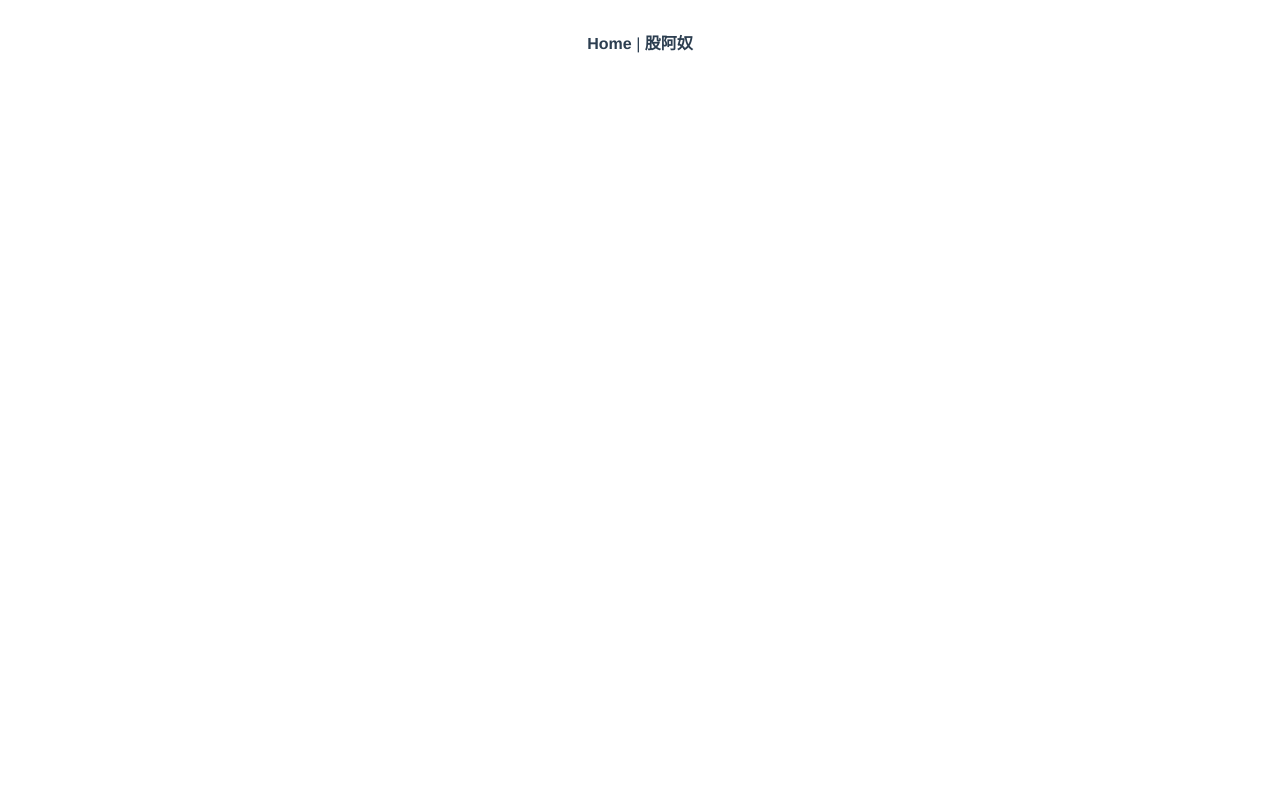
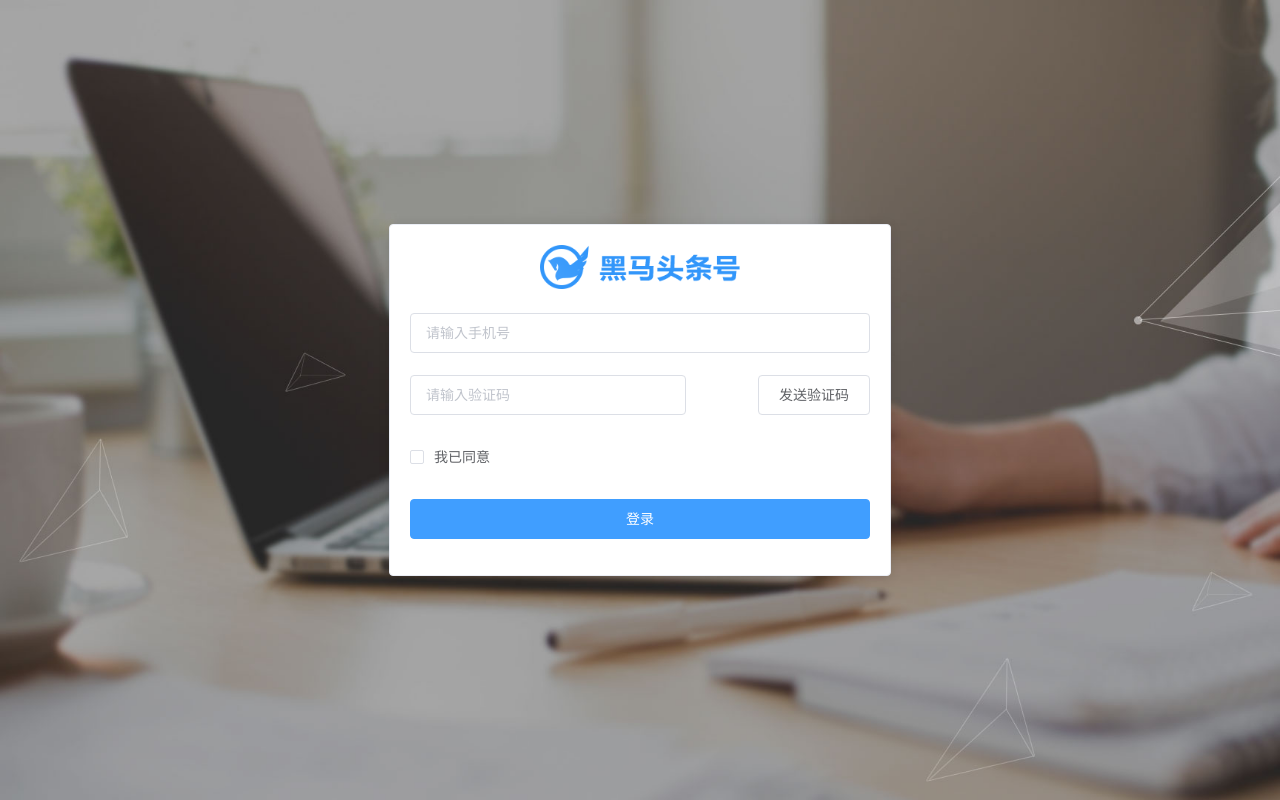
Before and after one commit to conghui1115/toutiao-pc, a Vue app: page /#/login in a window 1280 px wide. Built offline with nearby package versions, Linux system fonts and the light colour scheme.

Commit message:
登录布局

```diff
--- a/src/App.vue
+++ b/src/App.vue
@@ -1,9 +1,5 @@
 <template>
   <div id="app">
-    <div id="nav">
-      <router-link to="/">Home</router-link> |
-      <router-link to="/about">股阿奴</router-link>
-    </div>
     <router-view/>
   </div>
 </template>
@@ -13,7 +9,6 @@
   font-family: Avenir, Helvetica, Arial, sans-serif;
   -webkit-font-smoothing: antialiased;
   -moz-osx-font-smoothing: grayscale;
-  text-align: center;
   color: #2c3e50;
 }
 
--- a/src/router/index.js
+++ b/src/router/index.js
@@ -2,7 +2,7 @@ import Vue from 'vue'
 // 导入vue-router
 import VueRouter from 'vue-router'
 import Home from '@/views/home'
-
+import Login from '@/views/login'
 Vue.use(VueRouter)
 // 配置路由表
 const routes = [
@@ -10,6 +10,11 @@ const routes = [
     path: '/',
     name: 'Home',
     component: Home
+  },
+  {
+    path: '/login',
+    name: 'login',
+    component: Login
   }
   // {
   //   path: '/about',
--- /dev/null
+++ b/src/views/login/index.vue
@@ -0,0 +1,51 @@
+<template>
+  <div class="login">
+    <!-- logo -->
+    <el-card class="login-card">
+      <div class="logo">
+        <img src="../../assets/img/logo_index.png" alt />
+      </div>
+      <!-- 表单 -->
+      <el-form style="margin-top:20px">
+        <el-form-item>
+          <el-input placeholder="请输入手机号"></el-input>
+        </el-form-item>
+        <el-form-item>
+          <el-input style="width:60%"  placeholder="请输入验证码"></el-input>
+          <el-button plain style="float:right">发送验证码</el-button>
+        </el-form-item>
+        <el-form-item>
+          <el-checkbox>我已同意</el-checkbox>
+        </el-form-item>
+        <el-form-item>
+          <el-button type="primary" style="width:100%" @click="onSubmit">登录</el-button>
+        </el-form-item>
+      </el-form>
+    </el-card>
+  </div>
+</template>
+
+<script>
+export default {}
+</script>
+
+<style lang = 'less' scoped>
+.login {
+  background-image: url("../../assets/img/login_bg.jpg");
+  height: 100vh;
+  background-size: cover;
+  display: flex;
+  justify-content: center;
+  align-items: center;
+}
+.login-card {
+  width: 500px;
+  height: 350px;
+}
+.logo {
+  text-align: center;
+  img {
+    width: 200px;
+  }
+}
+</style>
```
